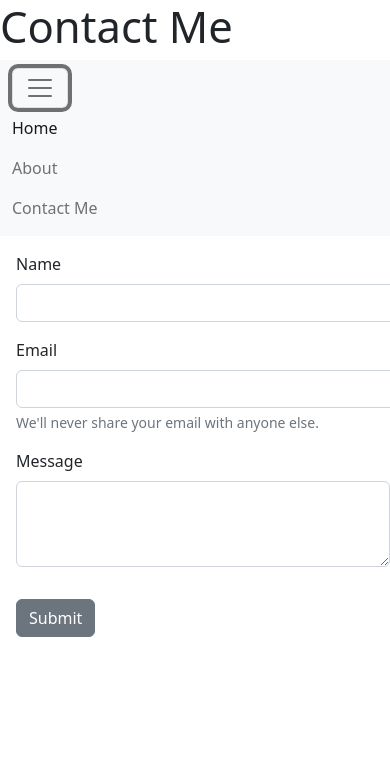
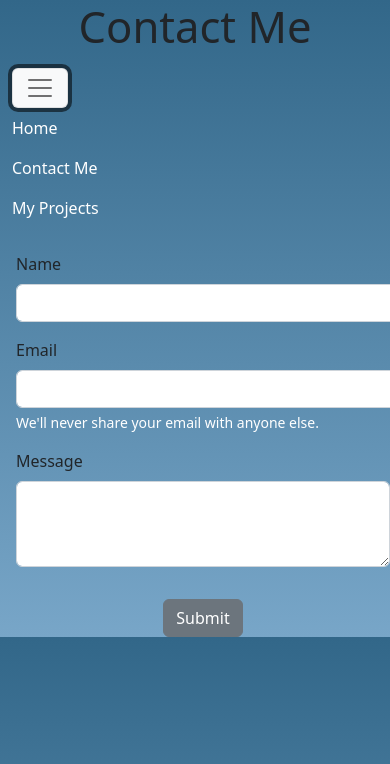
Before and after one commit to JalenJxnes/Projects, a plain HTML site: page Portfolio/contact.html in a window 390 px wide. Both pictures are taken after a click on the button "Toggle navigation". Drawn offline with nearby package versions, Linux system fonts and the light colour scheme.

```diff
--- a/Portfolio/contact.html
+++ b/Portfolio/contact.html
@@ -7,27 +7,31 @@
 <link href="https://cdn.jsdelivr.net/npm/bootstrap@5.2.2/dist/css/bootstrap.min.css" rel="stylesheet" integrity="sha384-Zenh87qX5JnK2Jl0vWa8Ck2rdkQ2Bzep5IDxbcnCeuOxjzrPF/et3URy9Bv1WTRi" crossorigin="anonymous">
 <!-- JavaScript Bundle with Popper -->
 <script src="https://cdn.jsdelivr.net/npm/bootstrap@5.2.2/dist/js/bootstrap.bundle.min.js" integrity="sha384-OERcA2EqjJCMA+/3y+gxIOqMEjwtxJY7qPCqsdltbNJuaOe923+mo//f6V8Qbsw3" crossorigin="anonymous"></script>
+<script src="https://kit.fontawesome.com/65d498349f.js" crossorigin="anonymous"></script>
 <meta charset="utf-8">
 <meta name="viewport" content="width=device-width, initial-scale=1">
 
 <header>
-    <h1 class="display-1">Contact Me</h1>
+    <h1 class="display-1 text-center">Contact Me</h1>
 
-    <nav class="navbar navbar-expand-lg bg-light">
+    <nav class="navbar navbar-expand-lg bg-transparent">
         <div class="container-fluid">
-          <button class="navbar-toggler" type="button" data-bs-toggle="collapse" data-bs-target="#navbarNavDropdown" aria-controls="navbarNavDropdown" aria-expanded="false" aria-label="Toggle navigation">
+          <button class="navbar-toggler bg-light" type="button" data-bs-toggle="collapse" data-bs-target="#navbarNavDropdown" aria-controls="navbarNavDropdown" aria-expanded="false" aria-label="Toggle navigation">
             <span class="navbar-toggler-icon"></span>
           </button>
           <div class="collapse navbar-collapse" id="navbarNavDropdown">
             <ul class="navbar-nav">
+
               <li class="nav-item">
-                <a class="nav-link active" aria-current="page" href="portfolioHome.html">Home</a>
+                <a class="nav-link" href="index.html" style="color: white;">Home</a>
               </li>
+
               <li class="nav-item">
-                <a class="nav-link" href="portfolioHome.html">About</a>
+                <a class="nav-link active" aira-current="page" href="contact.html" style="color: white;">Contact Me</a>
               </li>
+
               <li class="nav-item">
-                <a class="nav-link" href="contact.html">Contact Me</a>
+                <a class="nav-link" href="#about.html" style="color: white;">My Projects</a>
               </li>
             </ul>
           </div>
@@ -36,21 +40,26 @@
 </header>
 </head>
 
-<body>
+<body style="background-image: linear-gradient(#326789,#78a6c8)">
     <form>
         <label for='inputName' class="form-label mt-3 ms-3 ">Name</label>
         <input type="name" class="form-control ms-3" id="inputName">
 
         <label for="inputEmail" class="form-label mt-3 ms-3">Email</label>
         <input type="email" class="form-control ms-3" id="inputEmail" aria-describedby="emailHelp">
-        <div id="emailHelp" class="form-text ms-3">We'll never share your email with anyone else.</div>
+
+        <div id="emailHelp" class="form-text ms-3 text-white">
+          We'll never share your email with anyone else.
+        </div>
 
         <div class="mb-3 ms-3 mt-3">
             <label for="exampleFormControlTextarea1" class="form-label">Message</label>
             <textarea class="form-control" id="formControlTextarea1" rows="3"></textarea>
           </div>
 
-        <button type="submit" class="btn btn-secondary mt-3 ms-3">Submit</button>
+          <div class="text-center">
+            <button type="submit" class="btn btn-secondary mt-3 ms-3">Submit</button>
+          </div>
     </form>
 </body>
 </html>
--- a/Portfolio/trialstyle.css
+++ /dev/null
@@ -1,45 +0,0 @@
-/* Landing Page */
-body {
-    background-color: black;
-}
-
-#title {
-    color: gray;
-    text-align: center;
-    font-family: 'Times New Roman', Times, serif;
-}
-
-.navigation {
-    list-style-type: none;
-    padding-bottom: 50px;
-    border-radius: 12px;
-}
-
-a {
-    -webkit-transition-duration: 1s;
-    transition-duration: 1s;
-    display: block;
-    float: left;
-    padding: 25px;
-    color: white;
-    text-decoration: none;
-    border-radius: 12px;
-}
-
-a:hover {
-    -webkit-transition-duration: 1s;
-    transition-duration: 1s;
-    background-color: gray;
-    color: black;
-    border-radius: 20px;
-}
-
-.headshot img {
-    text-align:center;
-    width:100%;
-    display:block;
-    margin:auto;
-    border-radius: 12px;
-}
-
-/* Contact Info */
```
Also changed, not shown: Portfolio/index.html (added, +67 -0 lines), Portfolio/portfolioHome.html (deleted, +0 -41 lines), Portfolio/images/address-book-solid.svg (added), Portfolio/images/headshot.jpg (added), Portfolio/images/house-solid.svg (added).
